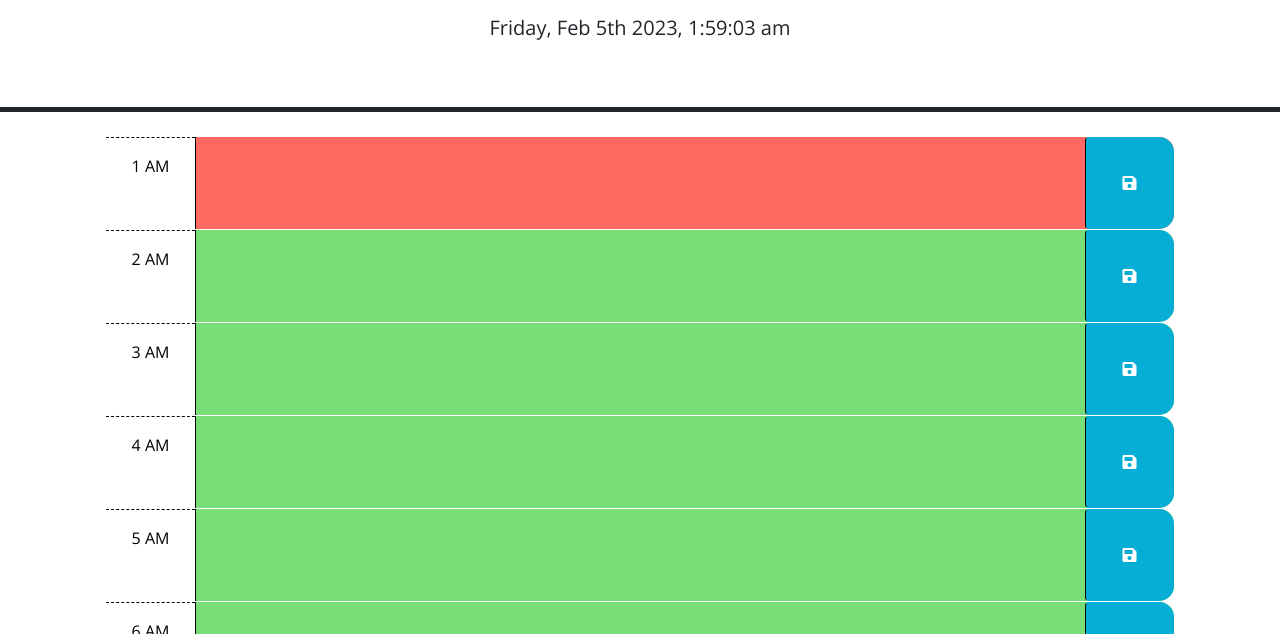
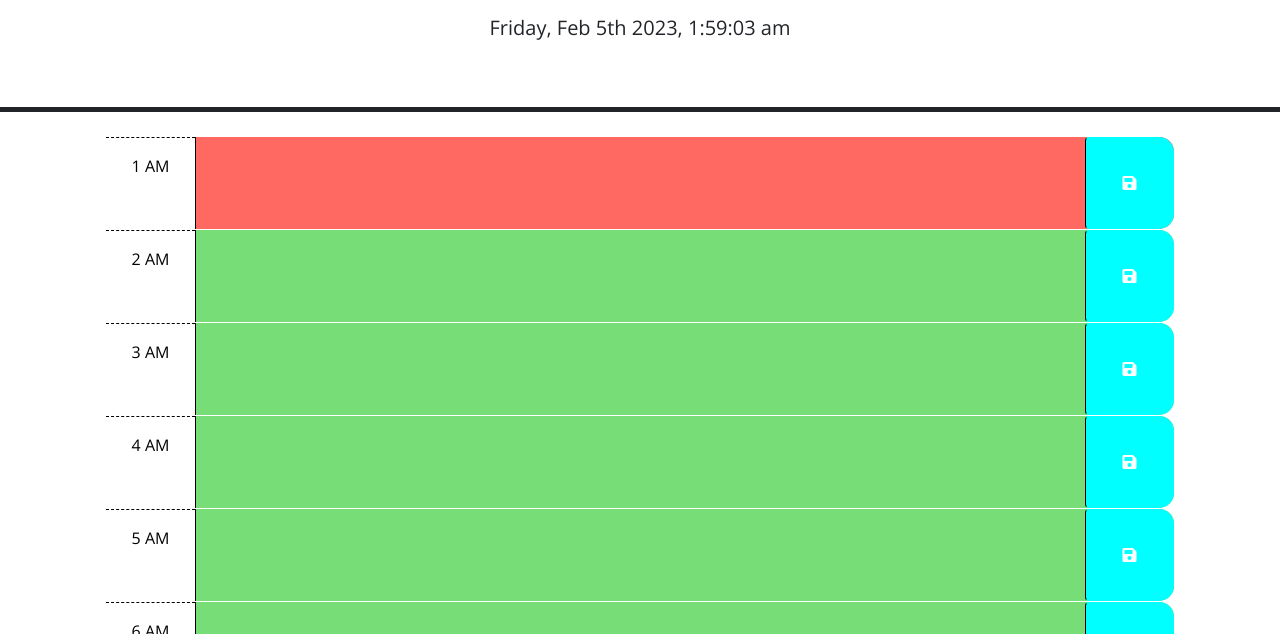
Before and after one commit to jameshortonthird/Workday-Scheduler, a plain HTML site: page index.html in a window 1280 px wide. Shown: the part 166-800 px from the top of the page. Drawn offline with nearby package versions, Linux system fonts and the light colour scheme.

Commit message:
read me screenshot and button color change

```diff
--- a/style.css
+++ b/style.css
@@ -49,7 +49,7 @@ textarea {
   border-left: 1px solid black;
   border-top-right-radius: 15px;
   border-bottom-right-radius: 15px;
-  background-color: #06aed5;
+  background-color: cyan;
   color: white;
 }
 
```
